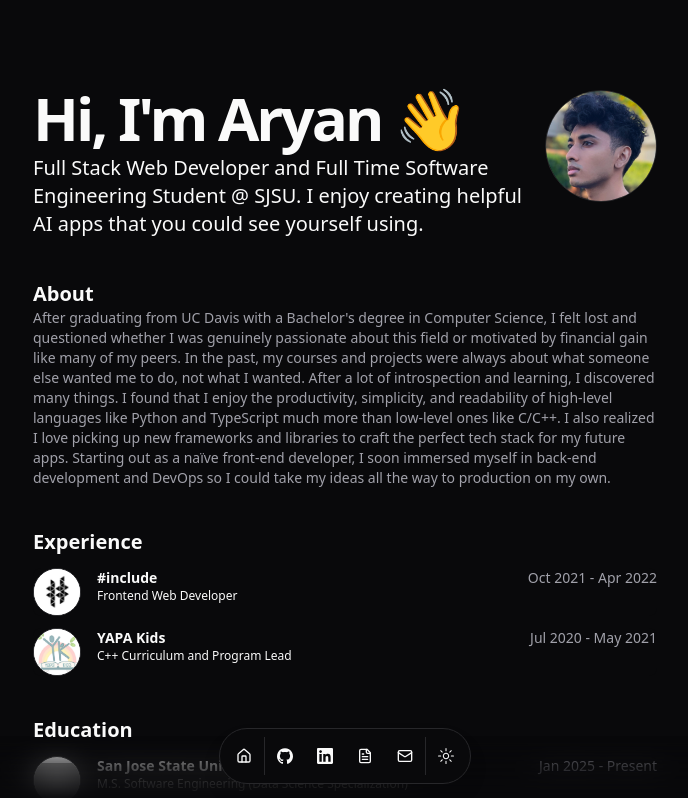
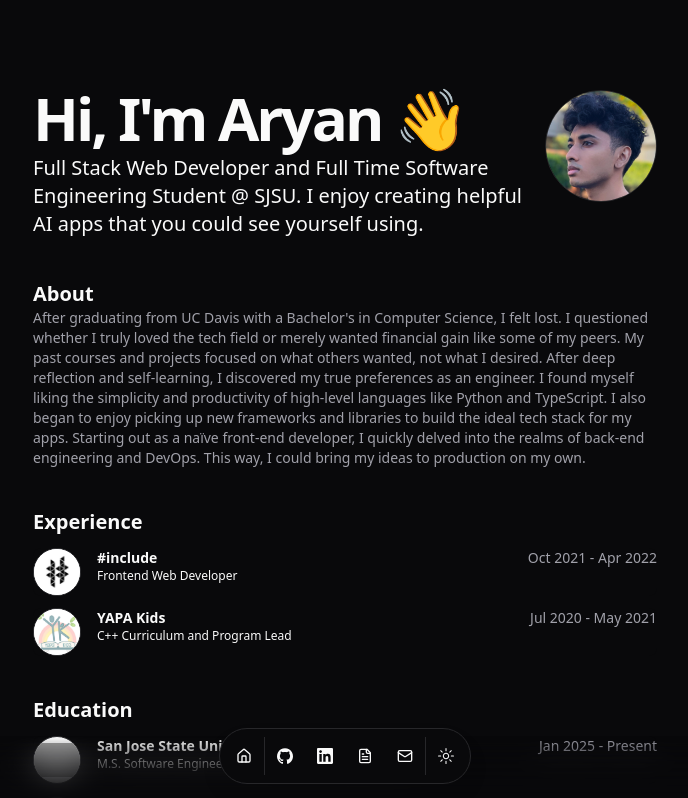
Before and after one commit to aryansh3lke/aryansh3lke, a Next.js app: page /portfolio in a window 1280 px wide. Shown: the top 798 px of the page, without its empty margins (295-983 px from the left). Built offline with nearby package versions, Linux system fonts and the light colour scheme; grey boxes are pictures that could not be loaded.

Commit message:
Polish portfolio bio #2
- Add a few more improvements to sentence structure

```diff
--- a/data/resume.tsx
+++ b/data/resume.tsx
@@ -11,7 +11,7 @@ export const DATA = {
   description:
     "Full Stack Web Developer and Full Time Software Engineering Student @ SJSU. I enjoy creating helpful AI apps that you could see yourself using.",
   summary:
-    "After graduating from UC Davis with a Bachelor's degree in Computer Science, I felt lost and questioned whether I was genuinely passionate about this field or motivated by financial gain like many of my peers. In the past, my courses and projects were always about what someone else wanted me to do, not what I wanted. After a lot of introspection and learning, I discovered many things. I found that I enjoy the productivity, simplicity, and readability of high-level languages like Python and TypeScript much more than low-level ones like C/C++. I also realized I love picking up new frameworks and libraries to craft the perfect tech stack for my future apps. Starting out as a naïve front-end developer, I soon immersed myself in back-end development and DevOps so I could take my ideas all the way to production on my own.",
+    "After graduating from UC Davis with a Bachelor's in Computer Science, I felt lost. I questioned whether I truly loved the tech field or merely wanted financial gain like some of my peers. My past courses and projects focused on what others wanted, not what I desired. After deep reflection and self-learning, I discovered my true preferences as an engineer. I found myself liking the simplicity and productivity of high-level languages like Python and TypeScript. I also began to enjoy picking up new frameworks and libraries to build the ideal tech stack for my apps. Starting out as a naïve front-end developer, I quickly delved into the realms of back-end engineering and DevOps. This way, I could bring my ideas to production on my own.",
   skills: {
     Frontend: [
       "React",
```
